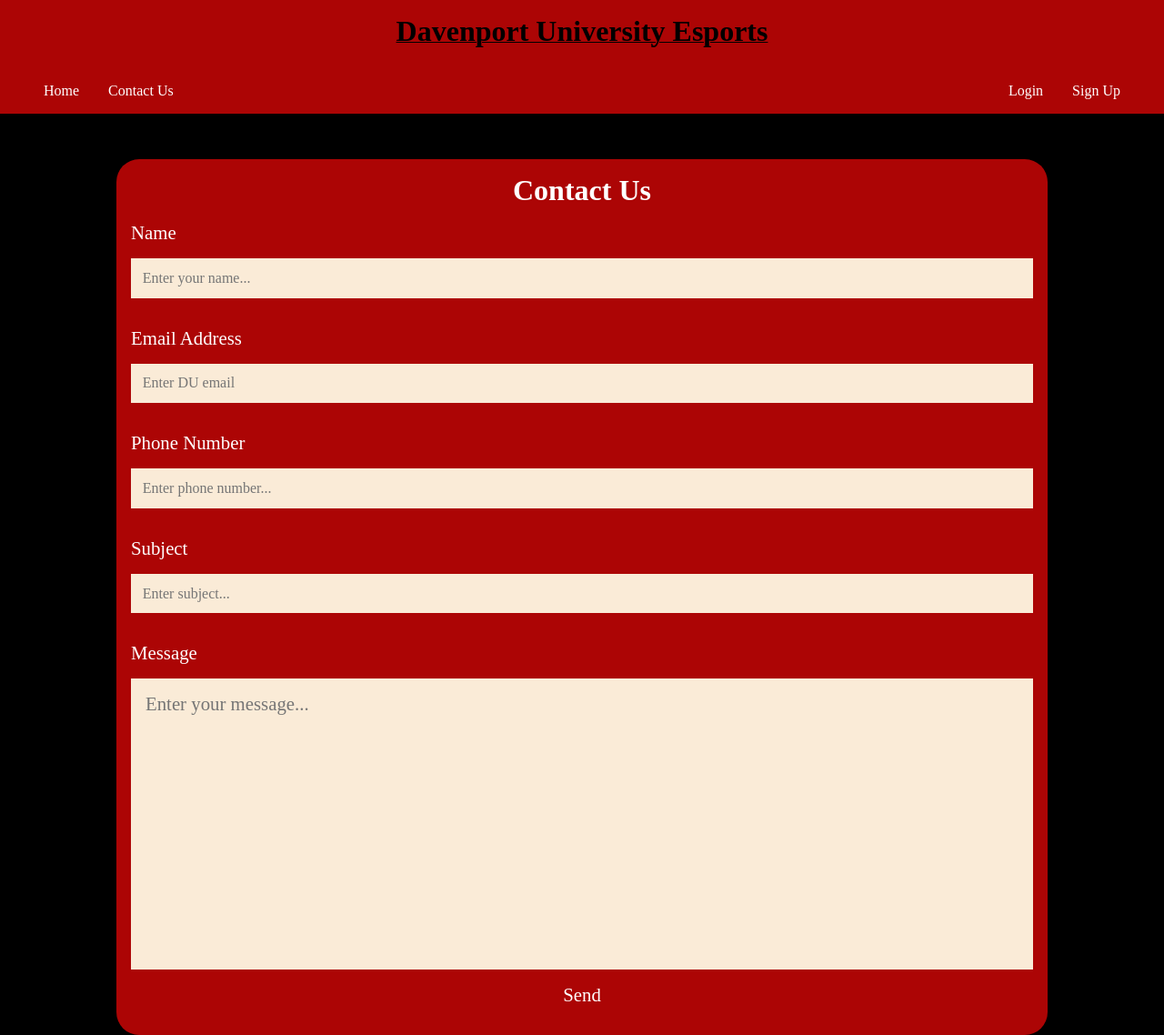
After one commit to ZeusCTF/DU-LoL, a Flask app: page /contact in a window 1280 px wide. The commit adds this page. Shown: the whole page at 91% size. Run offline with Flask 2, Linux system fonts and the light colour scheme; parts of the project's set-up code (start-up, migrations or seed data) failed here and were passed over.

Commit message:
contact form, current LP, bugs, announcement metadata
added frontend generic contact form, no backend logic

added current LP to rank displays

fixed profile layout styling

fixed roster display bugs - wasn't sending adminStatus to landing page/others

added author metadata to announcementsdb

todo:
add functionality to edit/delete announcements, rosters
add functionality to edit password/email/ign/etc

```diff
--- a/website/models.py
+++ b/website/models.py
@@ -21,6 +21,7 @@ class Announcement(db.Model):
     id = db.Column(db.Integer, primary_key=True)
     data = db.Column(db.String(10000))
     date = db.Column(db.DateTime(timezone=True), default=func.now())
+    author = db.Column(db.String(150))
     #creates a foriegn key relationship to associate all announcements with the Player Team attribute
     team = db.Column(db.Integer, db.ForeignKey('user.playerTeam'))
 
--- a/website/static/css/announcements.css
+++ b/website/static/css/announcements.css
@@ -91,12 +91,33 @@ textarea {
 }
 
 .wrapper-announcements li {
-    font-size: 1.3rem;
+    font-size: 1.5rem;
     color: var(--white);
     padding: 1rem;
     margin: 1rem;
     background-color: var(--black);
     border-radius: 25px;
+}
+
+.wrapper-announcement-metadata {
+    font-size: 1rem;
+    display: flex;
+    flex-direction: column;
+    text-align: right !important;
+    width: fit-content;
+    margin-left: auto;
+    gap: 1rem;
+}
+
+.wrapper-announcement-metadata button {
+    padding: .5rem 1rem;
+    border: 2px solid var(--white);
+    border-radius: 25px;
+    transition: background-color .5s;
+}
+
+.wrapper-announcement-metadata button:hover {
+    background-color: var(--redTrans);
 }
 
 
--- /dev/null
+++ b/website/static/css/contact.css
@@ -0,0 +1,40 @@
+/*GENERAL CONTACT STYLING*/
+
+/*Contact form*/
+.container-contact {
+    width: 80%;
+    margin: auto;
+    background-color: var(--red);
+    padding: 1rem;
+    border-radius: 25px;
+    text-align: center;
+    font-size: 1.3rem;
+}
+
+.container-contact form h3 {
+    font-size: 2rem;
+    font-weight: 600;
+    margin-bottom: 1rem;
+}
+
+.container-contact form div {
+    margin-bottom: 1rem;
+    text-align: left;
+    display: flex;
+    flex-direction: column;
+}
+
+.container-contact form div input, textarea {
+    color: var(--black);
+}
+
+.container-contact-button {
+    text-align: center !important;
+}
+
+textarea {
+    margin-top: 1rem;
+    background-color:  antiquewhite;
+    padding: 1rem;
+    min-height: 40vh;
+}
--- a/website/static/css/profile.css
+++ b/website/static/css/profile.css
@@ -1,8 +1,15 @@
 /*General Styling*/
+.container-user-info {
+    display: flex;
+    flex-direction: column;
+}
 
-
-
-
+.container-info-header {
+    display: flex;
+    text-align: center;
+    padding: 0 1rem;
+    justify-content: center;
+}
 
 /*User Data display*/
 .container-profile-userdata {
--- a/website/static/css/roster.css
+++ b/website/static/css/roster.css
@@ -17,6 +17,12 @@
     margin-bottom: 1rem;
     padding: 1rem 0;
     text-align: center;
+}
+
+#createRosHeader {
+    font-size: 2rem;
+    font-weight: 600;
+    margin-bottom: 1rem;
 }
 
 .container-create-roster form div {
--- a/website/templates/base.html
+++ b/website/templates/base.html
@@ -16,6 +16,7 @@
     <link rel= "stylesheet" type= "text/css" href= "{{ url_for('static',filename='/css/schedule.css') }}">
     <link rel= "stylesheet" type= "text/css" href= "{{ url_for('static',filename='/css/roster.css') }}">
     <link rel= "stylesheet" type= "text/css" href= "{{ url_for('static',filename='/css/profile.css') }}">
+    <link rel= "stylesheet" type= "text/css" href= "{{ url_for('static',filename='/css/contact.css') }}">
     <link rel="stylesheet" href="https://cdnjs.cloudflare.com/ajax/libs/font-awesome/6.2.1/css/all.min.css" integrity="sha512-MV7K8+y+gLIBoVD59lQIYicR65iaqukzvf/nwasF0nqhPay5w/9lJmVM2hMDcnK1OnMGCdVK+iQrJ7lzPJQd1w==" crossorigin="anonymous" referrerpolicy="no-referrer" />
     <script src = "{{ url_for('static',filename='/js/left_nav.js') }}"></script>
     <script src = "{{ url_for('static',filename='/js/current_page.js') }}"></script>
@@ -34,7 +35,7 @@
           <ul>
             <li><a href="/" class = "nav-link" id="home">Home</a></li>
             {% if user.is_authenticated == False %}
-            <li><a href="#" class = "nav-link" id = "interestForm">Student Interest Form</a></li>
+            <li><a href="/contact" class = "nav-link" id = "interestForm">Contact Us</a></li>
             {% endif %}
             {% if user.is_authenticated == True %}
             <li><a href="/schedule" class = "nav-link" id="schedule">Schedule</a></li>
@@ -84,7 +85,7 @@
               <ul>
                 <li><a href="/" class = "nav-link" id="home">Home</a></li>
                 {% if user.is_authenticated == False %}
-                <li><a href="#" class = "nav-link" id = "interestForm">Student Interest Form</a></li>
+                <li><a href="/contact" class = "nav-link" id = "contactForm">Student Interest Form</a></li>
                 {% endif %}
                 {% if user.is_authenticated == True %}
                 <li><a href="/schedule" class = "nav-link" id="schedule">Schedule</a></li>
--- /dev/null
+++ b/website/templates/contact.html
@@ -0,0 +1,58 @@
+{% extends "base.html" %}
+{% block title %} Contact {% endblock %}
+{% block content %}
+<section class = "container-contact">
+    <form method="POST">
+        <h3>Contact Us</h3>
+        <div>
+            <label for="name">Name</label>
+            <!-- The name field is important here, this is what the info is called that gets passed to the backend -->
+            <input
+                type="text"
+                id="name"
+                name="name"
+                placeholder="Enter your name...">
+        </div>
+        <div>
+            <label for="email">Email Address</label>
+            <!-- The name field is important here, this is what the info is called that gets passed to the backend -->
+            <input
+                type="email"
+                id="email"
+                name="email"
+                placeholder="Enter DU email">
+        </div>
+        <div>
+            <label for="phone">Phone Number</label>
+            <!-- The name field is important here, this is what the info is called that gets passed to the backend -->
+            <input
+                type="text"
+                id="phone"
+                name="phone"
+                placeholder="Enter phone number...">
+        </div>
+        <div>
+            <label for="sbjct">Subject</label>
+            <!-- The name field is important here, this is what the info is called that gets passed to the backend -->
+            <input
+                type="text"
+                id="sbjct"
+                name="sbjct"
+                placeholder="Enter subject...">
+        </div>
+        <div>
+            <label for="msg">Message</label>
+            <!-- The name field is important here, this is what the info is called that gets passed to the backend -->
+            <textarea id="msg" name="msg" placeholder="Enter your message..."></textarea>
+        </div>
+
+        <div class = "container-contact-button">
+            <button type="submit">Send</button>
+        </div>
+    </form>
+</section>
+
+<script>
+    selectLinks("contactForm");
+</script>
+{% endblock %}
--- a/website/templates/profile.html
+++ b/website/templates/profile.html
@@ -2,7 +2,7 @@
 {% block title %} Coach View {% endblock %}
 {% block content %}
 <section class = "container-user-info">
-    <div class = "container-user-header">
+    <div class = "container-info-header">
         <div class = "wrapper-user-img">
 
         </div>
--- a/website/templates/roster.html
+++ b/website/templates/roster.html
@@ -4,7 +4,7 @@
 <section class = "container-roster-cards">
     <!--Potential solution - creating a separate roster DB with enough info to pull data?-->
     <section class = "container-create-roster">
-        <h3>Create a Roster</h3>
+        <h3 id="createRosHeader">Create a Roster</h3>
         <form method="POST" >
             <div>
                 <label for="rosterName">Roster Name</label>
@@ -55,7 +55,7 @@
                     placeholder="Member 5 UID...">
             </div>
             <div class = "container-signup-button">
-                <button type="submit">Add Member</button>
+                <button type="submit">Create Roster</button>
             </div>
     </section>
     <div class = "container-rc">
--- a/website/views.py
+++ b/website/views.py
@@ -10,7 +10,7 @@ views = Blueprint('views', __name__)
 
 @views.route('/')
 def landing():
-    return render_template("landing.html", user=current_user)
+    return render_template("landing.html", user=current_user, adminStatus=current_user.isAdmin)
 
 #have to be logged in to access the homepage
 @views.route('/announcements', methods=['GET','POST'])
@@ -18,7 +18,7 @@ def landing():
 def announcements():
     if request.method == 'POST':
         announcement = request.form.get('announcementMsg')
-        new_announcement = Announcement(data=announcement, team=current_user.playerTeam)
+        new_announcement = Announcement(data=announcement, team=current_user.playerTeam, author=current_user.firstName + " " + current_user.lastName)
         db.session.add(new_announcement)
         db.session.commit()
     #user=current_user allows us to reference the current user
@@ -78,12 +78,12 @@ def roster():
     print("test completed")
     #start session to hold roster with player objects
     session['roster_data'] = rosterPlayers
-    return render_template("roster.html", user=current_user, acc=current_user.userName, rostList=rosterPlayers)
+    return render_template("roster.html", user=current_user, acc=current_user.userName, adminStatus=current_user.isAdmin, rostList=rosterPlayers)
 
 @views.route('/LoL')
 @login_required
 def DULoL():
-    return render_template("LoL.html", user=current_user, acc=current_user.userName, events=[pullEvent()])
+    return render_template("LoL.html", user=current_user, acc=current_user.userName, adminStatus=current_user.isAdmin, events=[pullEvent()])
 
 @views.route('/vods')
 @login_required
@@ -100,6 +100,10 @@ def schedule():
 def profile():
     return render_template("profile.html", user=current_user, acc=current_user.userName, adminStatus=current_user.isAdmin)
 
+@views.route('/contact')
+def contact():
+    return render_template("contact.html", user=current_user)
+
 @views.route('/LoLCoach/<int:pid>')
 @login_required
 def LoLCoach(pid):
```
Also changed, not shown: website/static/js/getLoLStats.js (+8 -18 lines), website/templates/announcements.html (+9 -1 lines).
